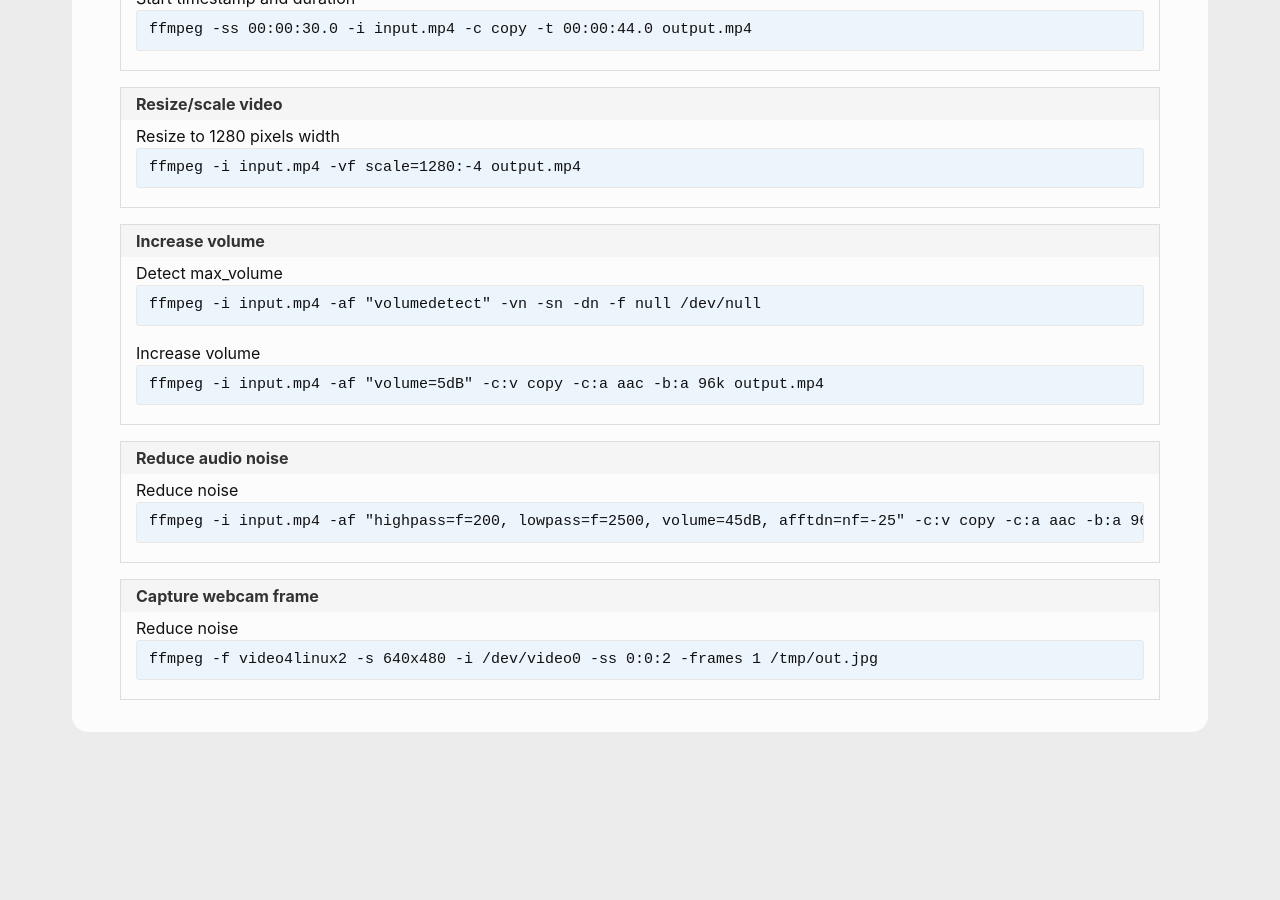
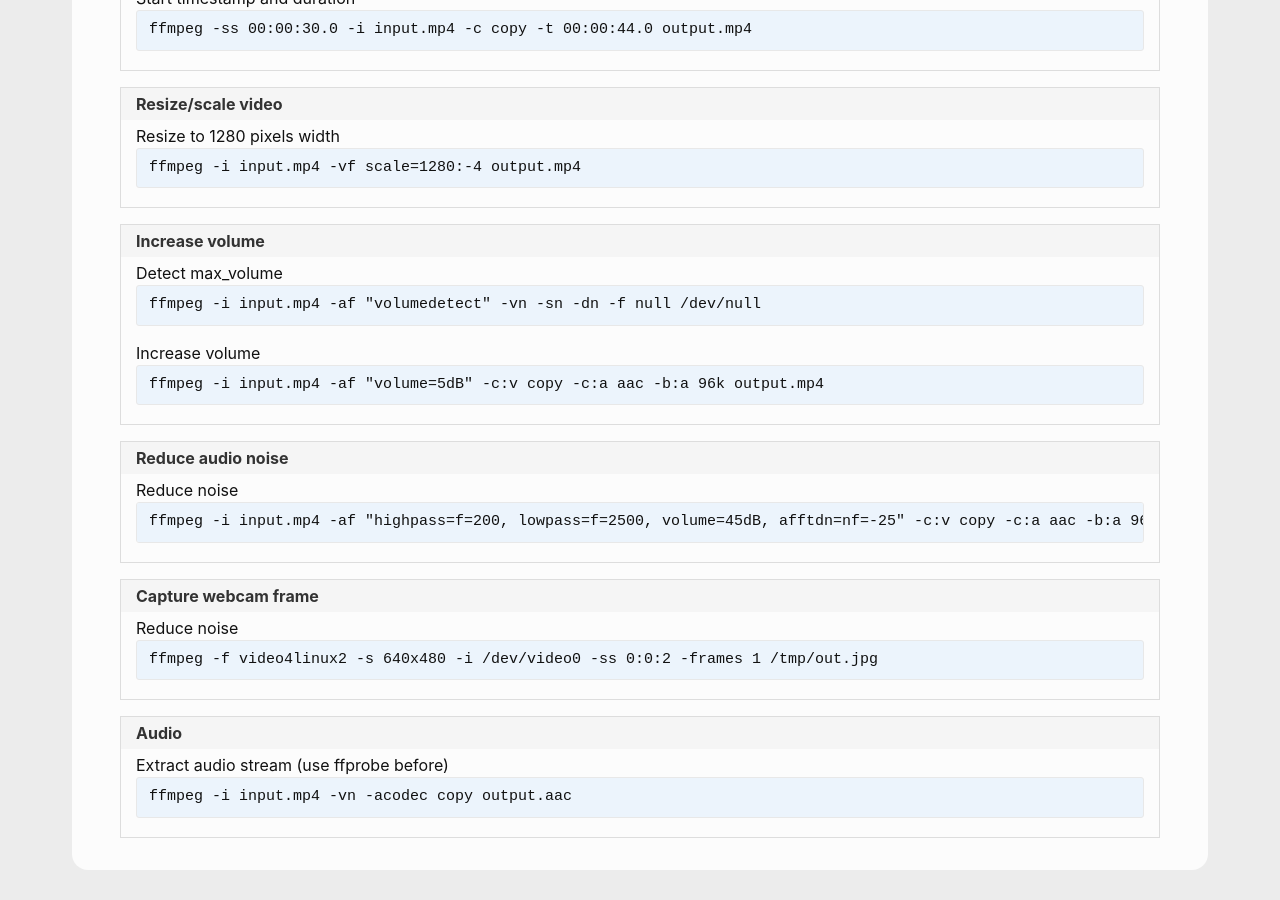
Before and after one commit to andreas-mausch/cheatsheets, a Jekyll site: the page built from _cheatsheets/ffmpeg.md, in a window 1280 px wide and 900 px high, scrolled down 825 px. Built offline with Jekyll 4.4.1, drawn with Linux system fonts in a browser that asks for light colours; before the commit the page ends 1587 px from its top, so only the background shows below that.

Commit message:
ffmpeg: Extract audio

```diff
--- a/_cheatsheets/ffmpeg.md
+++ b/_cheatsheets/ffmpeg.md
@@ -29,4 +29,7 @@ section:
   - name: Capture webcam frame
     commands:
       Reduce noise: ffmpeg -f video4linux2 -s 640x480 -i /dev/video0 -ss 0:0:2 -frames 1 /tmp/out.jpg
+  - name: Audio
+    commands:
+      Extract audio stream (use ffprobe before): ffmpeg -i input.mp4 -vn -acodec copy output.aac
 ---
```
